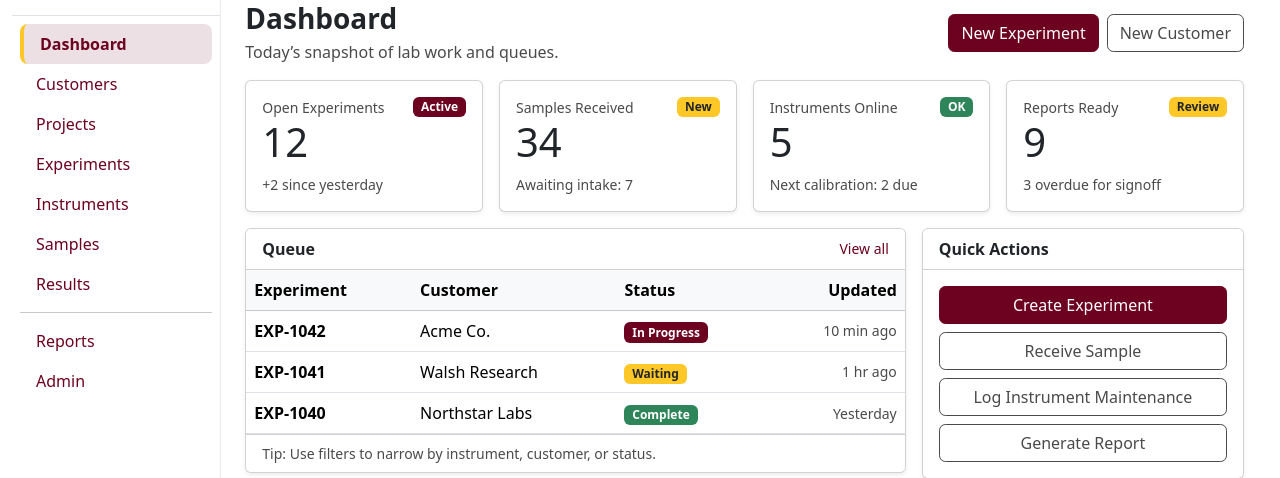
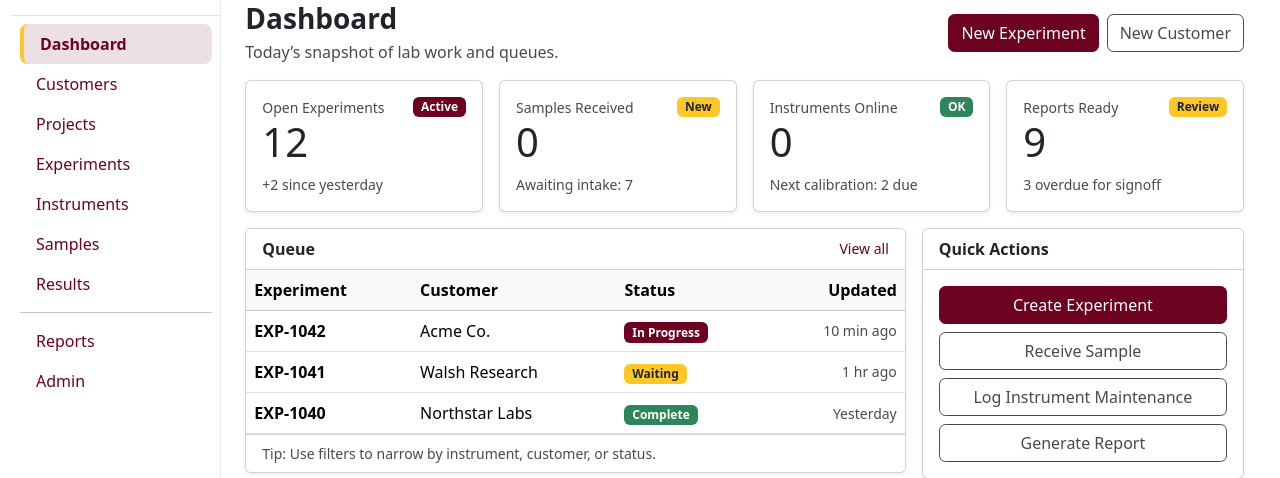
Before and after one commit to Walsh-University/WuLims, a Django app: page / in a window 1280 px wide. Shown: the part 118-596 px from the top of the page. Run offline with Django 5.2, Linux system fonts and the light colour scheme; the visitor is signed in with stand-in values (Sample User, id 1); data that the repository does not hold is empty; some libraries are stand-ins or nearby versions.

Commit message:
update dashboard with real data

```diff
--- a/lims_core/templates/lims_core/dashboard.html
+++ b/lims_core/templates/lims_core/dashboard.html
@@ -38,7 +38,7 @@
                 <div class="d-flex justify-content-between align-items-start">
                     <div>
                         <div class="text-secondary small">Samples Received</div>
-                        <div class="display-6 mb-0">34</div>
+                        <div class="display-6 mb-0">{{ samples_received }}</div>
                     </div>
                     <span class="badge badge-accent">New</span>
                 </div>
@@ -53,7 +53,7 @@
                 <div class="d-flex justify-content-between align-items-start">
                     <div>
                         <div class="text-secondary small">Instruments Online</div>
-                        <div class="display-6 mb-0">5</div>
+                        <div class="display-6 mb-0">{{ instruments_online }}</div>
                     </div>
                     <span class="badge text-bg-success">OK</span>
                 </div>
@@ -129,7 +129,7 @@
             <div class="card-header bg-body fw-semibold">Quick Actions</div>
             <div class="card-body d-grid gap-2">
                 <button class="btn btn-primary">Create Experiment</button>
-                <button class="btn btn-outline-secondary">Receive Sample</button>
+                <a class="btn btn-outline-secondary" href="{% url 'samples:add' %}">Receive Sample</a>
                 <button class="btn btn-outline-secondary">Log Instrument Maintenance</button>
                 <button class="btn btn-outline-secondary">Generate Report</button>
             </div>
--- a/lims_core/views.py
+++ b/lims_core/views.py
@@ -1,5 +1,8 @@
 from django.contrib.auth.decorators import login_required
 from django.shortcuts import render
+
+from instruments.models import Instrument
+from samples.models import Sample
 
 
 @login_required
@@ -9,7 +12,13 @@ def home(request):
 
 @login_required
 def dashboard(request):
-    return render(request, "lims_core/dashboard.html")
+    instruments_online = Instrument.objects.filter(is_active=True).count()
+    samples_received = Sample.objects.filter(status=Sample.Status.RECEIVED).count()
+    return render(
+        request,
+        "lims_core/dashboard.html",
+        {"instruments_online": instruments_online, "samples_received": samples_received},
+    )
 
 
 def search(request):
--- a/results/forms.py
+++ b/results/forms.py
@@ -20,6 +20,6 @@ class ResultForm(forms.ModelForm):
             "project": forms.Select(attrs={"class": "form-select"}),
             "sample": forms.Select(attrs={"class": "form-select"}),
             "title": forms.TextInput(attrs={"class": "form-control"}),
-            "description": forms.TextInput(attrs={"class": "form-control"}),
+            "description": forms.Textarea(attrs={"class": "form-control"}),
             "status": forms.Select(attrs={"class": "form-select"}),
         }
```
Also changed, not shown: 1 other file.
